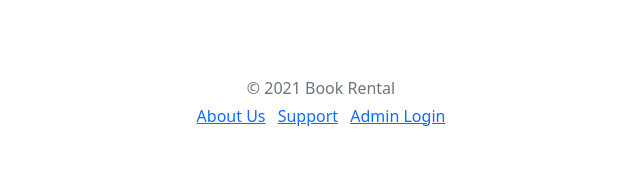
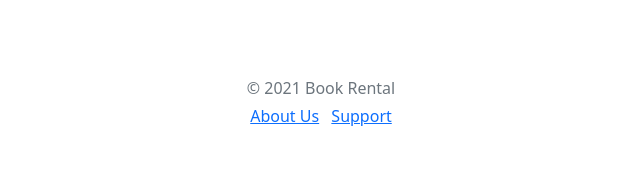
Before and after one commit to sacred-mercy/Book-Rental-Website, a PHP site: page /BscitMiniProject3rdSem/index.php in a window 1280 px wide. Shown: the part 2189-2365 px from the top of the page, without its empty margins (319-959 px from the left). Run offline with PHP 8.4, Linux system fonts and the light colour scheme; a user stored in the database is signed in; data comes from the database, SQL or seed files in the repository; some libraries are stand-ins or nearby versions.

Commit message:
admin login if condition to show when no user logged in footer.php

```diff
--- a/footer.php
+++ b/footer.php
@@ -9,7 +9,13 @@
     <ul class="list-inline">
         <li class="list-inline-item"><a href="aboutUs.php">About Us</a></li>
         <li class="list-inline-item"><a href="contactUs.php">Support</a></li>
-        <li class="list-inline-item"><a href="Admin\login.php">Admin Login</a></li>
+      <?php
+        if (isset($_SESSION['USER_LOGIN'])) {
+        } else {
+          echo '<li class="list-inline-item"><a href="Admin\login.php">Admin Login</a></li>';
+        }
+      ?>
+
 
     </ul>
 </footer>
```
